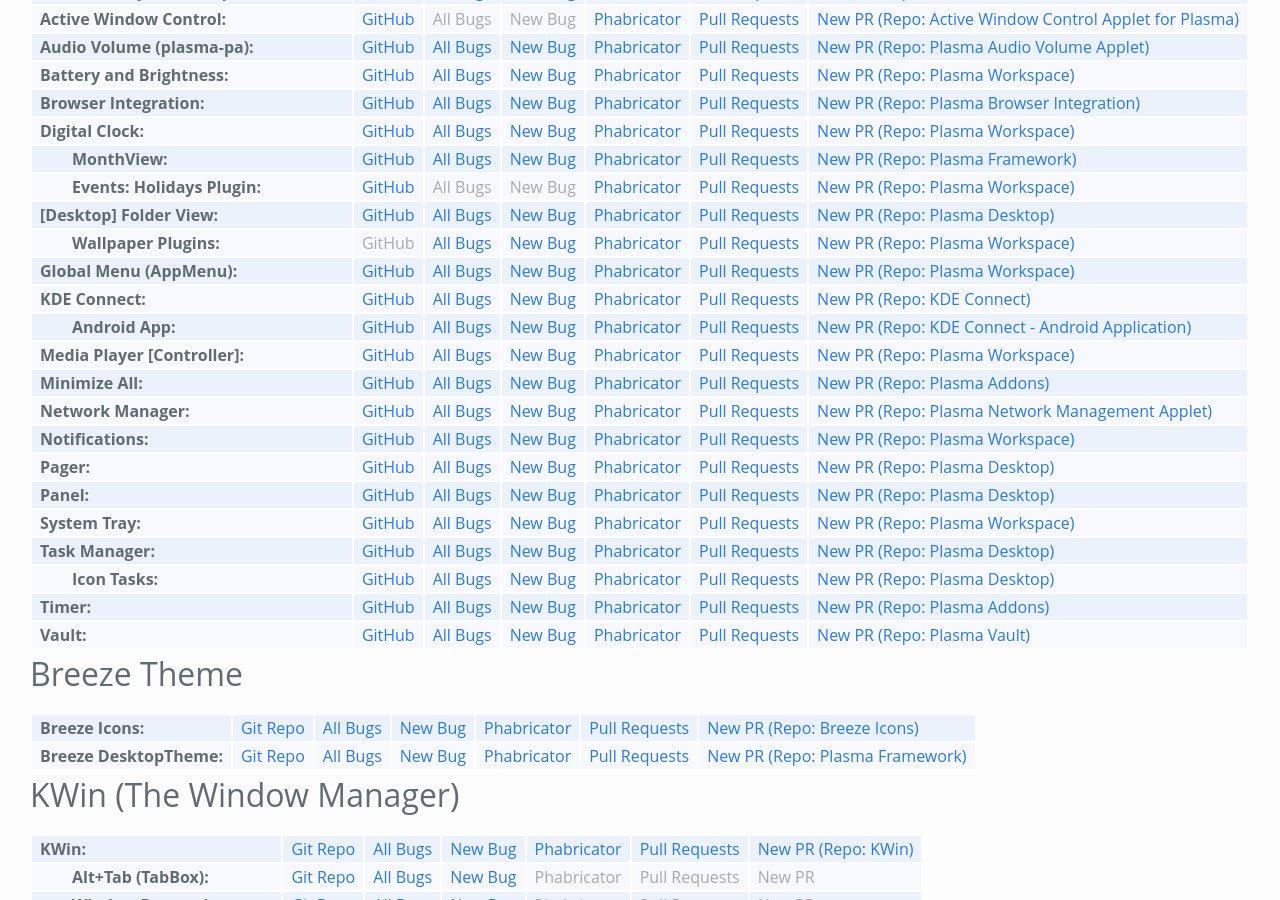
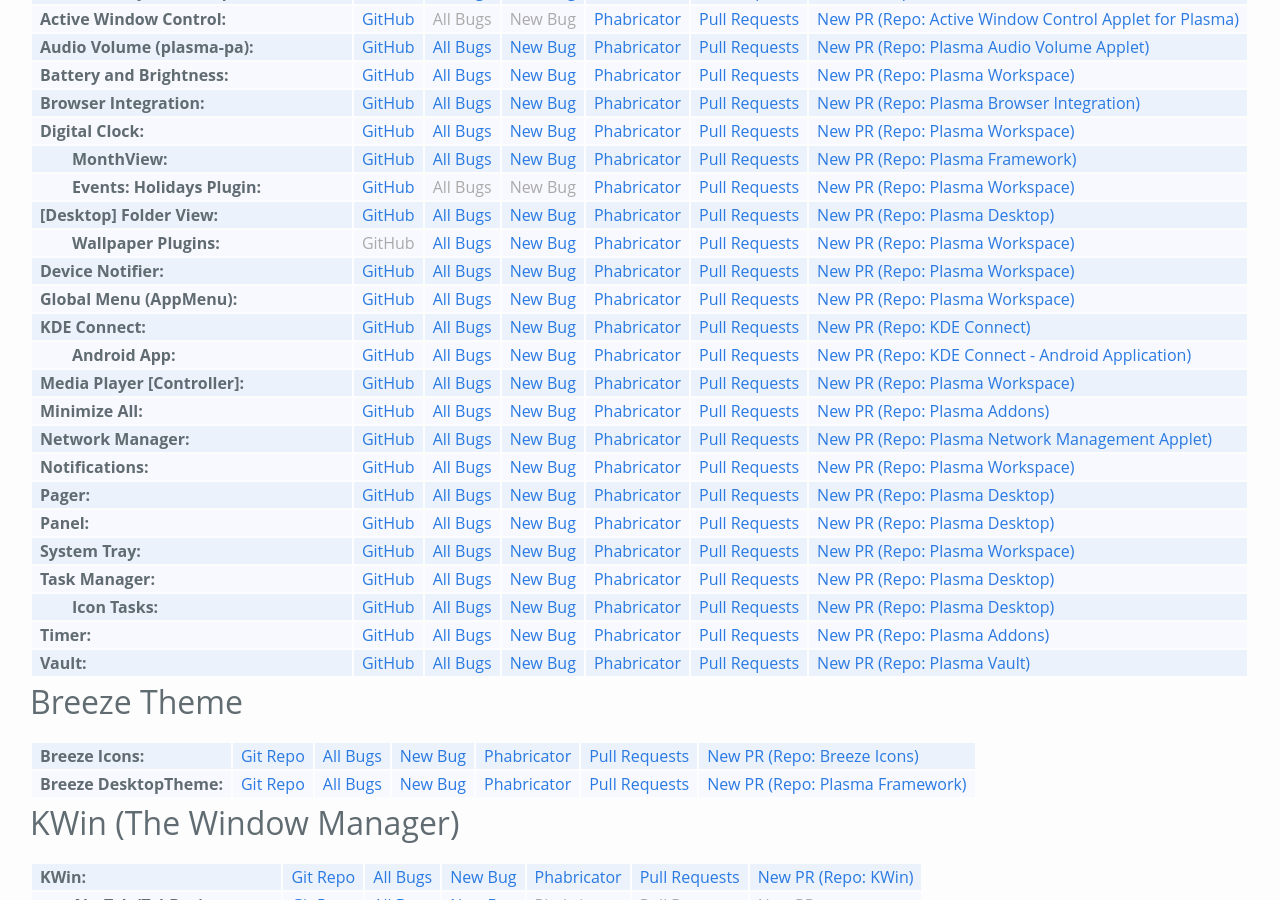
Before and after one commit to Zren/zren.github.io, a Jekyll site: the page built from kde_repos.md, in a window 1280 px wide and 900 px high, scrolled down 462 px. Built offline with Jekyll 4.4.1, drawn with Linux system fonts in a browser that asks for light colours.

Commit message:
device notifier

```diff
--- a/kde_repos.md
+++ b/kde_repos.md
@@ -146,6 +146,12 @@
 		<td>Wallpaper Plugins</td>
 		<td><a>GitHub</a></td>
 		{% include kdeBugs.html product='Plasma%20Workspace%20Wallpapers&component=general' %}
+		{% include phabLinksWorkspace.html %}
+	</tr>
+	<tr>
+		<td>Device Notifier</td>
+		<td><a href="https://github.com/KDE/plasma-workspace/tree/master/applets/devicenotifier">GitHub</a></td>
+		{% include kdeBugs.html product='plasmashell&component=Device%20Notifier' %}
 		{% include phabLinksWorkspace.html %}
 	</tr>
 	<tr>
```
